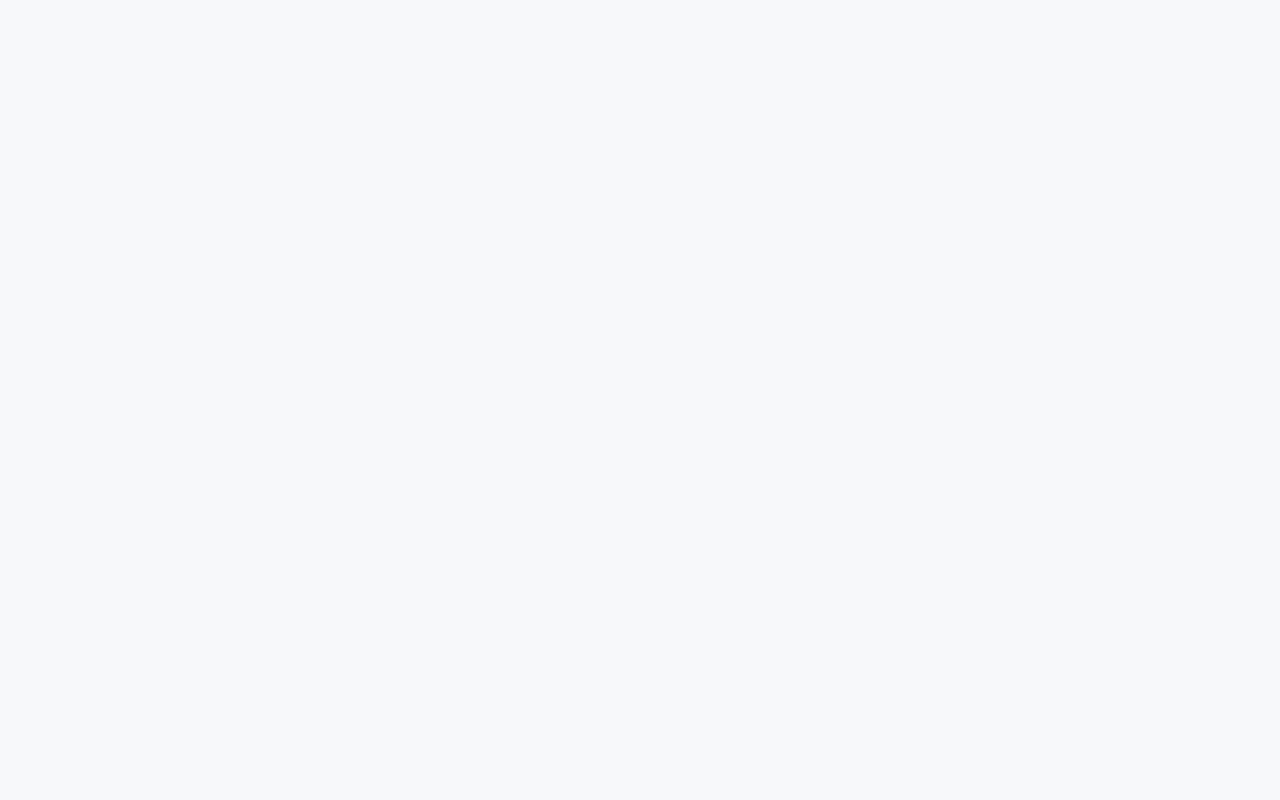
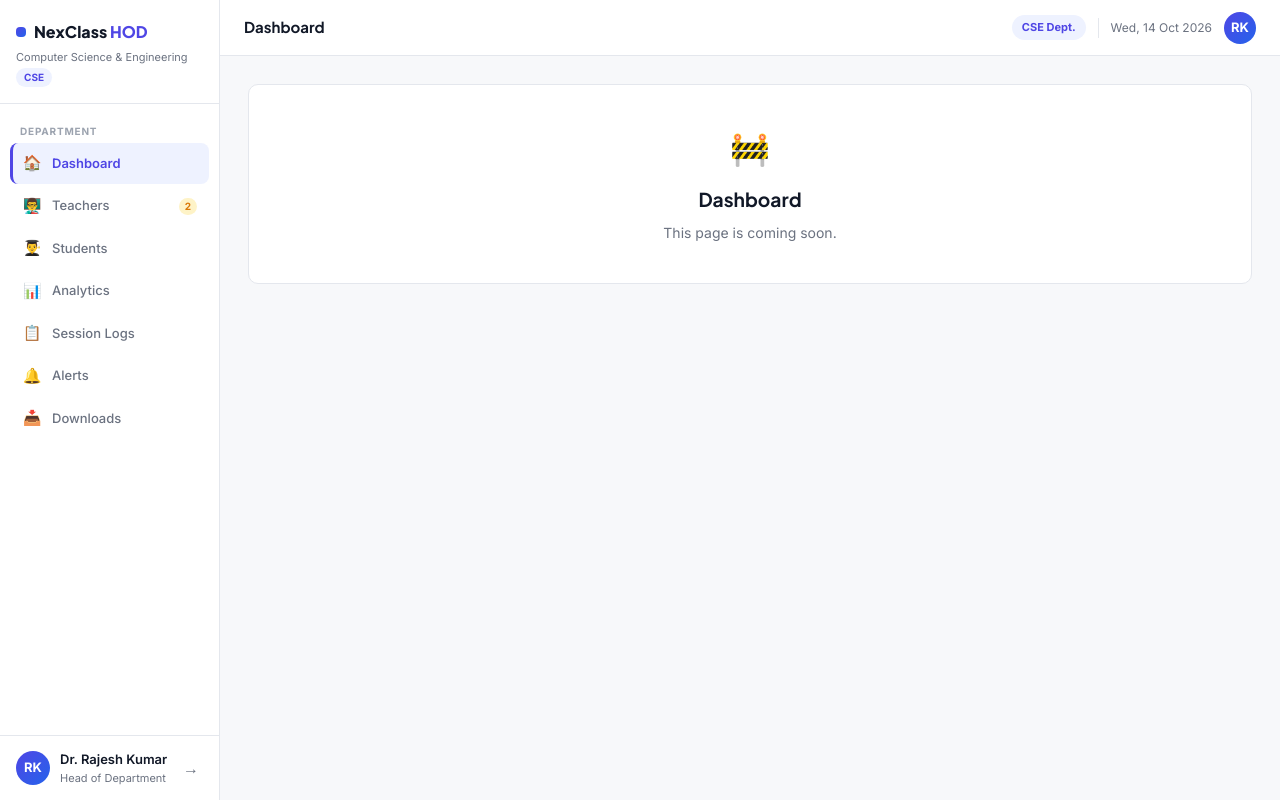
Before and after one commit to preetamraddisomaraddi-bit/nex_class, a React (Vite) app in the folder nexclass-hod/: page /dashboard in a window 1280 px wide. Before the commit this address had no page. Built offline with nearby package versions, Linux system fonts and the light colour scheme.

Commit message:
Wire HOD routes and standalone login placeholder

```diff
--- a/nexclass-hod/src/App.jsx
+++ b/nexclass-hod/src/App.jsx
@@ -1,20 +1,42 @@
-import { BrowserRouter, Route, Routes } from 'react-router-dom'
+import { BrowserRouter, HashRouter, Routes, Route, Navigate, Outlet } from 'react-router-dom'
+import AppShell from './components/AppShell'
+import { ToastProvider } from './components/AlertToast'
 
-function Placeholder() {
-  return (
-    <div style={{ padding: '40px', fontFamily: 'Plus Jakarta Sans' }}>
-      <h1>NexClass HOD Portal</h1>
-      <p>Setup complete. Ready to build.</p>
-    </div>
-  )
-}
+const pages = [
+  ['dashboard', 'Dashboard'],
+  ['teachers', 'Teachers'],
+  ['students', 'Students'],
+  ['analytics', 'Analytics'],
+  ['sessions', 'Session Logs'],
+  ['alerts', 'Alerts'],
+  ['downloads', 'Downloads'],
+]
+
+const PlaceholderPage = ({ name }) => (
+  <div style={{ background: 'var(--white)', border: '1px solid var(--border)', borderRadius: 'var(--radius)', padding: 40, textAlign: 'center', color: 'var(--text)', fontFamily: 'Inter, sans-serif' }}>
+    <div aria-hidden="true" style={{ fontSize: '2rem', marginBottom: 12 }}>🚧</div>
+    <h2 style={{ fontFamily: '"Plus Jakarta Sans", sans-serif', fontSize: '1.2rem', fontWeight: 700, marginBottom: 8 }}>{name}</h2>
+    <p style={{ color: 'var(--muted)', fontSize: 14 }}>This page is coming soon.</p>
+  </div>
+)
+
+// Packaged Electron loads file:// URLs; hash routing keeps those routes local.
+const Router = window.location.protocol === 'file:' ? HashRouter : BrowserRouter
 
 export default function App() {
   return (
-    <BrowserRouter>
-      <Routes>
-        <Route path="/" element={<Placeholder />} />
-      </Routes>
-    </BrowserRouter>
+    <Router>
+      <ToastProvider>
+        <Routes>
+          <Route path="/login" element={<div style={{ minHeight: '100vh', background: 'var(--bg)', padding: 28 }}><PlaceholderPage name="Login" /></div>} />
+          {/* Authentication is intentionally deferred until the Step 4 login page. */}
+          <Route element={<AppShell><Outlet /></AppShell>}>
+            <Route index element={<Navigate to="/dashboard" replace />} />
+            {pages.map(([path, name]) => <Route key={path} path={path} element={<PlaceholderPage name={name} />} />)}
+            <Route path="*" element={<Navigate to="/dashboard" replace />} />
+          </Route>
+        </Routes>
+      </ToastProvider>
+    </Router>
   )
 }
```
